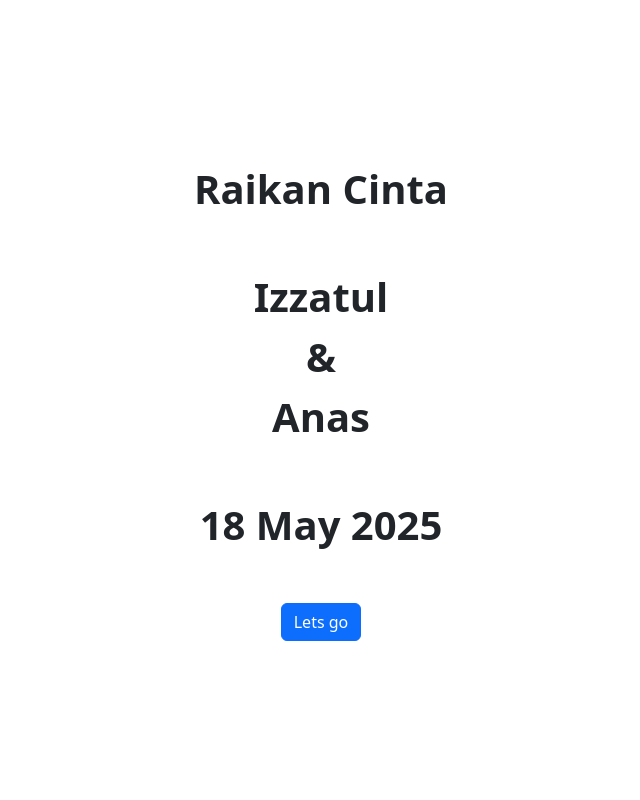
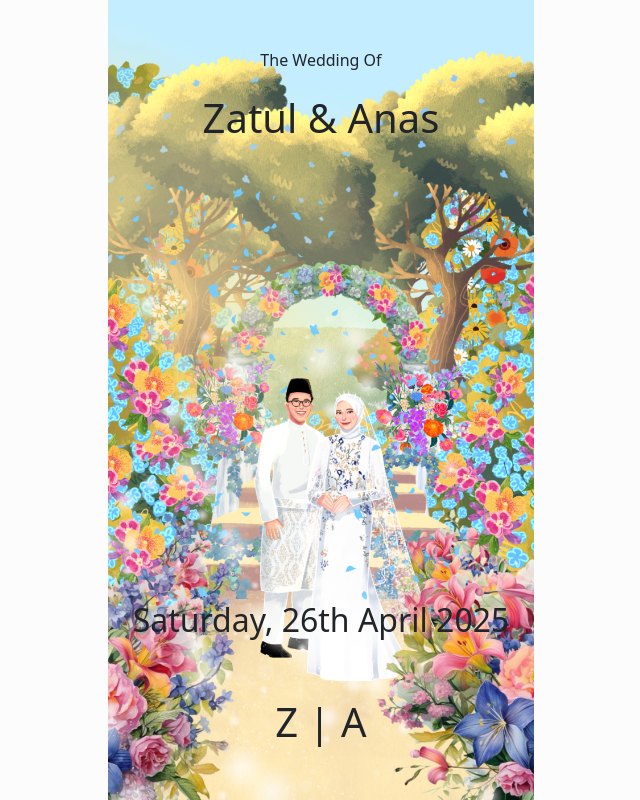
Before and after one commit to Zer0-01/react-typescript-wedding-invitation, a React (Vite) app: page / in a window 1280 px wide. Shown: the whole page, without its empty margins (319-959 px from the left). Built offline with nearby package versions, Linux system fonts and the light colour scheme.

Commit message:
feat: update the background for title

```diff
--- a/src/components/big/TitleComponent.tsx
+++ b/src/components/big/TitleComponent.tsx
@@ -1,43 +1,39 @@
-import { Card, Col, Container, Row } from "react-bootstrap";
-import { AiOutlineCalendar, AiOutlineClockCircle, AiOutlineEnvironment } from "react-icons/ai";
+import { Col, Container, Row } from "react-bootstrap";
 
 
 const TitleComponent = () => {
     return (
-        <Card className="shadow-sm py-3 ">
-            <Container>
-                <div className='text-center fs-4  text-maroon '>
-                    The Wedding of
-                </div>
-                <div className='text-center fs-1 text-maroon'>
-                    Izzatul & Anas
-                </div>
-                <Row className="align-items-center">
-                    <Col xs="auto">
-                        <AiOutlineCalendar />
-                    </Col>
-                    <Col className="p-0">
-                        Sunday, 26th April 2025
+        <Container
+            className="min-vh-100  d-flex flex-column"
+            style={{
+                backgroundImage: "url('../src/assets/background-title.PNG",
+                backgroundSize: "cover",
+                backgroundPosition: "center",
+            }}
+            fluid>
+            <Row className="pt-5">
+                <Col className="text-center">
+                    <div className="fs-6">The Wedding Of</div>
                 </Col>
             </Row>
-                <Row className="align-items-center">
-                    <Col xs="auto">
-                        <AiOutlineEnvironment />
-                    </Col>
-                    <Col className="p-0">
-                        Sunday, 26th April 2025
+            <Row className="py-3">
+                <Col className="text-center">
+                    <div className="fs-1">Zatul & Anas</div>
                 </Col>
             </Row>
-                <Row className="align-items-center">
-                    <Col xs="auto">
-                        <AiOutlineClockCircle />
+            <Row className="flex-fill">
+            </Row>
+            <Row>
+                <Col className="text-center">
+                    <div className="fs-2">Saturday, 26th April 2025</div>
                 </Col>
-                    <Col className="p-0">
-                        Sunday, 26th April 2025
+            </Row>
+            <Row className="py-5">
+                <Col className="text-center">
+                    <div className="fs-1">Z | A</div>
                 </Col>
             </Row>
         </Container>
-        </Card >
     );
 }
 
--- a/src/main.tsx
+++ b/src/main.tsx
@@ -1,7 +1,6 @@
 import { createRoot } from 'react-dom/client'
 import { BrowserRouter, Route, Routes, useLocation } from 'react-router'
 import HomeScreen from './screens/HomeScreen.tsx'
-import LandingScreen from './screens/LandingScreen.tsx'
 import { AnimatePresence } from 'framer-motion'
 import 'bootstrap/dist/css/bootstrap.min.css';
 
@@ -11,8 +10,8 @@ const AnimatedRoutes = () => {
   return (
     <AnimatePresence mode='wait'   >
       <Routes location={location} key={location.pathname}>
-        <Route path="/" element={<LandingScreen />} />
-        <Route path="/home" element={<HomeScreen />} />
+        {/* <Route path="/" element={<LandingScreen />} /> */}
+        <Route path="/" element={<HomeScreen />} />
       </Routes>
     </AnimatePresence>
   )
--- a/src/screens/HomeScreen.tsx
+++ b/src/screens/HomeScreen.tsx
@@ -5,7 +5,6 @@ import TitleComponent from '../components/big/TitleComponent';
 import Container from 'react-bootstrap/esm/Container';
 import Row from 'react-bootstrap/esm/Row';
 import Col from 'react-bootstrap/esm/Col';
-import RsvpForm from '../components/big/RsvpForm';
 
 function getTimeRemaining(targetDate: Date) {
   const now = new Date();
@@ -43,22 +42,19 @@ function HomeScreen() {
         exit={{ opacity: 0, y: 50 }}
         transition={{ duration: 0.5 }}
       >
-        <Container fluid>
-          <Row className='min-vh-100 align-items-center'>
-            <Col sm={0} md={2} lg={3} xl={4} className='bg-light-subtle d-none d-sm-block' />
+        <Container
+          className='p-0'
+          fluid >
+          <Row className='g-0'>
+            <Col sm={0} md={2} lg={3} xl={4} className='d-none d-sm-block bg-light-subtle' />
             <Col sm={12} md={8} lg={6} xl={4} className='bg-light-subtle'>
-              <br />
               <TitleComponent />
-              <br />
-              <RsvpForm />
+              {/* <RsvpForm /> */}
             </Col>
-            <Col sm={0} md={2} lg={3} xl={4} className='bg-light-subtle d-none d-sm-block' />
+            <Col sm={0} md={2} lg={3} xl={4} className=' d-none d-sm-block bg-light-subtle' />
           </Row>
 
         </Container>
-
-
-
       </motion.div>
 
     </>
```
Also changed, not shown: src/assets/background-title.PNG (added), 1 other file (tests, documents, lock files or other folders). Lines whose indentation alone changed are shown as unchanged.
